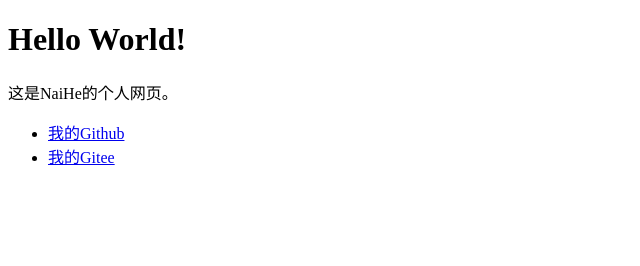
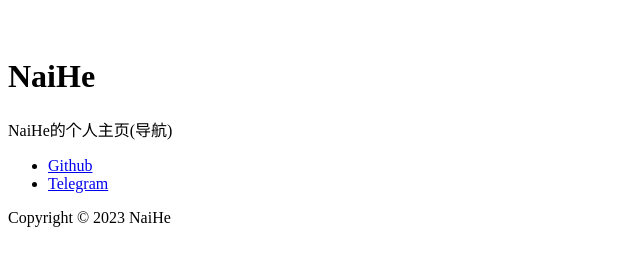
Before and after one commit to NaiHeeeee/NaiHeeeee.github.io, a plain HTML site: page index.html in a window 1280 px wide. Shown: the whole page, without its empty margins (0-640 px from the left). Drawn offline with Linux system fonts and the light colour scheme.

Commit message:
Update index.html

```diff
--- a/index.html
+++ b/index.html
@@ -1,20 +1,37 @@
 <!-- By NaiHe -->
-
 <!DOCTYPE html>
 <html>
     <head>
-        <title>我的第一个页面</title>
+        <title>NaiHe主页</title>
     </head>
     <body>
-        <h1>Hello World!</h1>
-        <p>这是NaiHe的个人网页。</p>
+        <h1>
+            <br/>NaiHe
+        </h1>
+        <p>
+            NaiHe的个人主页(导航)
+        </p>
+        <div>
+            <nav>
                 <ul>
                     <li>
-            <a href="https://github.com/NaiHeeeee">我的Github</a>
+                        <a href="https://github.com/NaiHeeeee/" title="Github" target="_blank">
+                            <span>Github</span>
+                        </a>
                     </li>
                     <li>
-            <a href="https://gitee.com/naihe6">我的Gitee</a>
+                        <a href="https://t.me/naihe666" title="Telegram" target="_blank">
+                            <span>Telegram</span>
+                        </a>
                     </li>
                 </ul>
+            </nav>
+        </div>
+
+        <div>
+            <copyright>
+                Copyright © 2023 NaiHe
+            </copyright>
+        </div>
     </body>
 </html>
```
Lines whose indentation alone changed are shown as unchanged.
